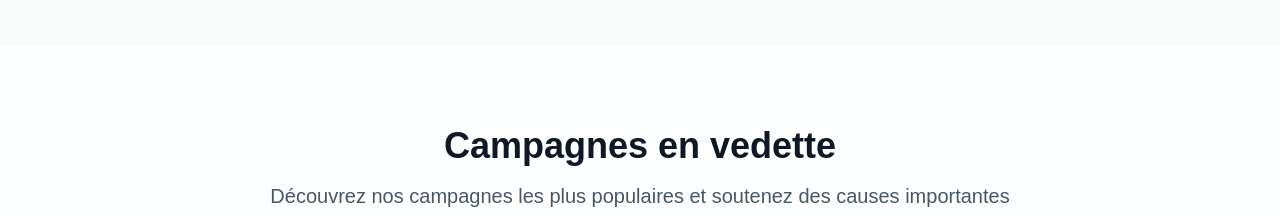
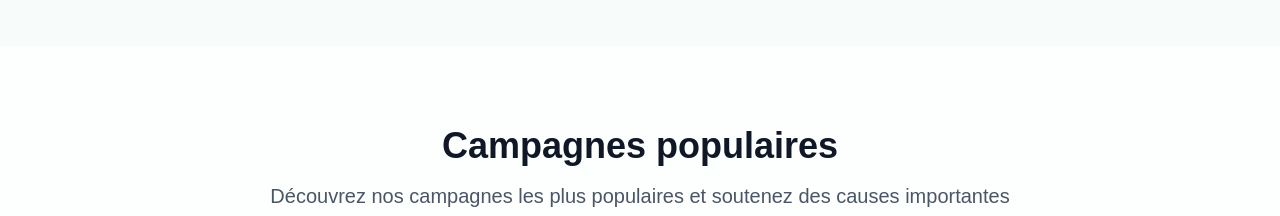
Before and after one commit to djeneka/amane-v2-test, a Next.js app: page / in a window 1280 px wide. Shown: the part 2880-3096 px from the top of the page. Built offline with nearby package versions, Linux system fonts and the light colour scheme.

Commit message:
feat: change wording

```diff
--- a/src/app/page.tsx
+++ b/src/app/page.tsx
@@ -458,7 +458,7 @@ export default function Home() {
             className="text-center mb-16"
           >
             <h2 className="text-3xl lg:text-4xl font-bold text-gray-900 mb-4">
-              Campagnes en vedette
+              Campagnes populaires
             </h2>
             <p className="text-xl text-gray-600 max-w-3xl mx-auto">
               Découvrez nos campagnes les plus populaires et soutenez des causes importantes
```
